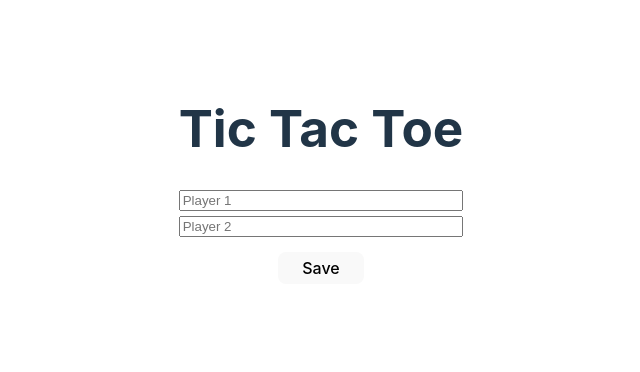
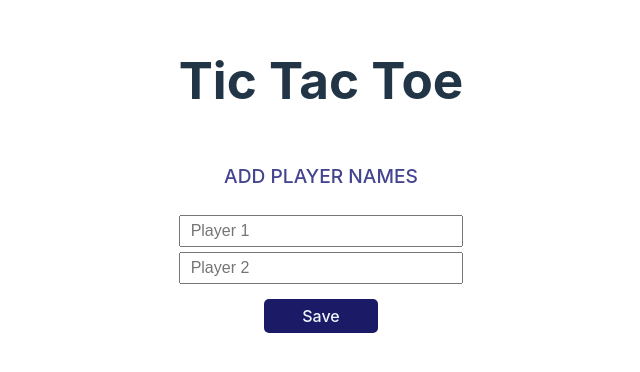
Before and after one commit to zandrastr/mi-assignment-tic-tac-toe-vue, a Vue app: page / in a window 1280 px wide. Shown: the part 212-584 px from the top of the page, without its empty margins (319-959 px from the left). Built offline with nearby package versions, Linux system fonts and the light colour scheme.

Commit message:
add player input styling

```diff
--- a/src/components/PlayerInput.vue
+++ b/src/components/PlayerInput.vue
@@ -25,14 +25,14 @@ function handleSubmit() {
 <template>
 
     <div class="playerInput" v-if="!isSubmitted"> <!-- if inputs are not submitted yet, show input fields-->
+        <p>ADD PLAYER NAMES</p>
         <input type="text" placeholder="Player 1" v-model="userOneInput"/>
         <input type="text" placeholder="Player 2" v-model="userTwoInput"/>
         <button @click="handleSubmit">Save</button>
     </div>
 
-    <div v-else> <!-- else: inputs are submitted, print the value (name) and corresponding symbols-->
-        <p>{{ userOneInput }} = X</p>
-        <p>{{ userTwoInput }} = O</p>
+    <div class="playerInputSaved" v-else> <!-- else: inputs are submitted, print the value (name) and corresponding symbols-->
+        <p>{{ userOneInput }} [X] vs. {{ userTwoInput }} [O]</p>
     </div>
 
 </template>
@@ -46,11 +46,32 @@ function handleSubmit() {
     gap: 5px;
 }
 
+input {
+    padding: 5px 10px;
+    font-size: 1rem;
+}
 .playerInput button {
-    padding: 5px;
-    width: 30%;
+    padding: 7px;
+    width: 40%;
     align-self: center;
     text-align: center;
     margin: 10px;
+    background-color: rgb(26, 26, 102);
+    color: aliceblue;
+    border-radius: 5px;
+    border: none;
 }
+
+.playerInput button:hover {
+    background-color: rgb(197, 21, 174);
+    color: aliceblue;
+    border: none;
+}
+
+p {
+    font-size: 1.2rem;
+    color: rgb(68, 68, 145);
+    font-weight: 500;
+}
+
 </style>
```
